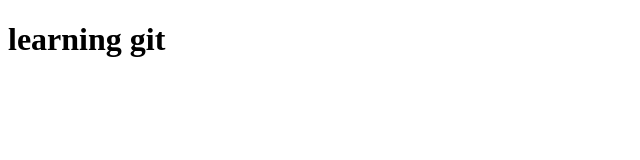
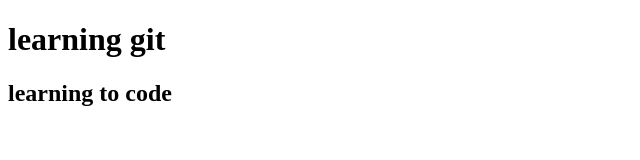
Before and after one commit to yawprekoh/codetrain, a plain HTML site: page index.html in a window 1280 px wide. Shown: the whole page, without its empty margins (0-640 px from the left). Drawn offline with Linux system fonts and the light colour scheme.

Commit message:
Update index.html

```diff
--- a/index.html
+++ b/index.html
@@ -5,5 +5,6 @@
 	</head>
 	<body>
 		<h1>learning git</h1>
+		<h2>learning to code</h2>
 	</body>
 </html>
```
